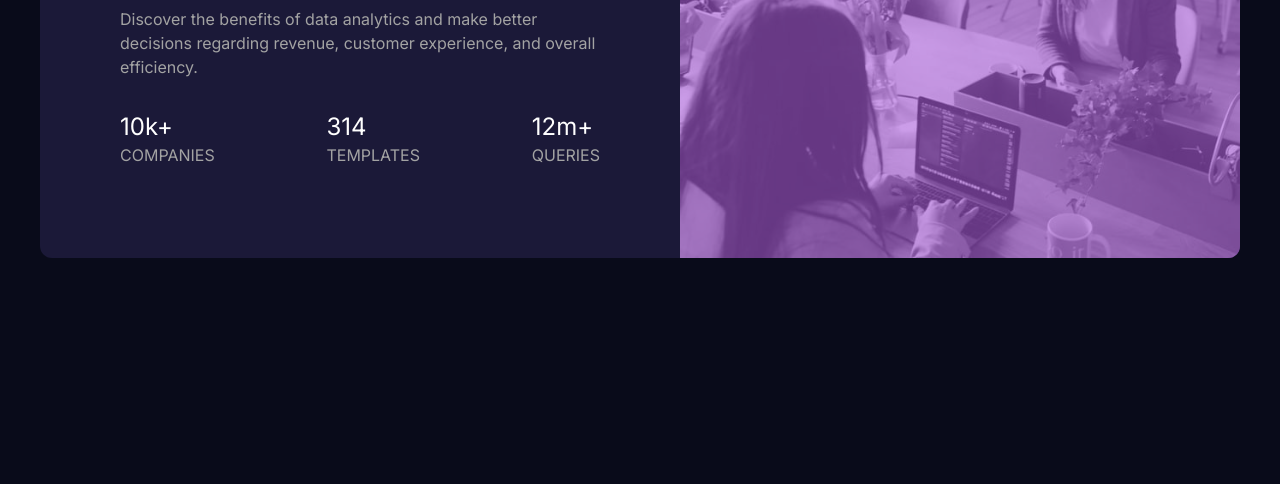
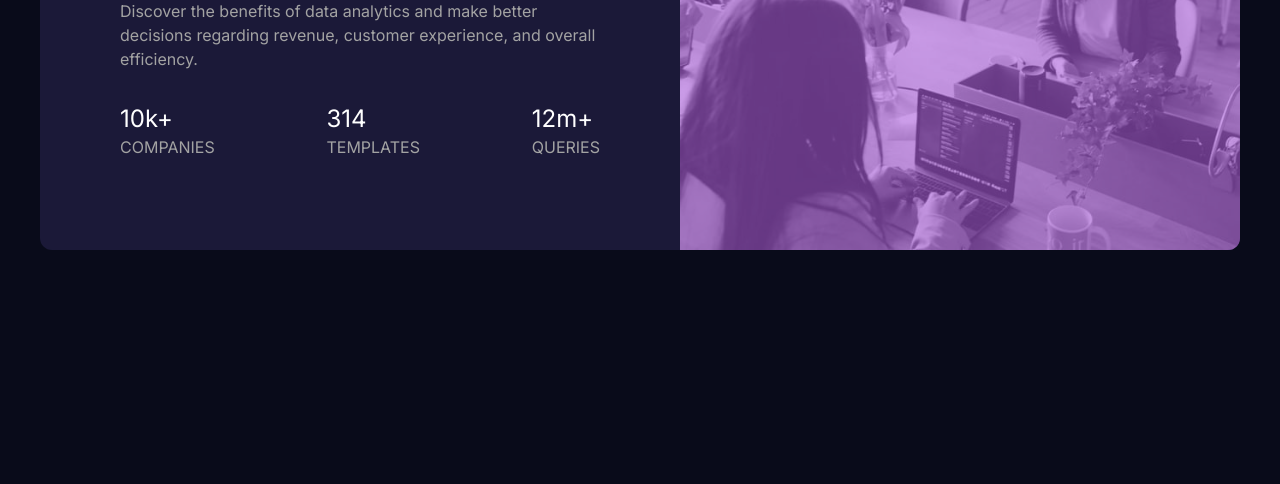
Before and after one commit to ob2code/stats-preview-card-component, a website: page index.html in a window 1280 px wide. Shown: the part 380-864 px from the top of the page. Drawn offline with Linux system fonts and the light colour scheme.

Commit message:
final release

```diff
--- a/index.html
+++ b/index.html
@@ -32,7 +32,7 @@
       }
     </style>
   </head>
-  <body class="bg-[#090b1a] px-6 py-8">
+  <body class="bg-[#090b1a] px-6 py-6">
     <div class="flex h-screen">
       <main
         class="
```
Also changed, not shown: README-template.md (deleted), README.md, dist/output.css, screencapture-desktop.png (added), screencapture-mobile.png (added).
